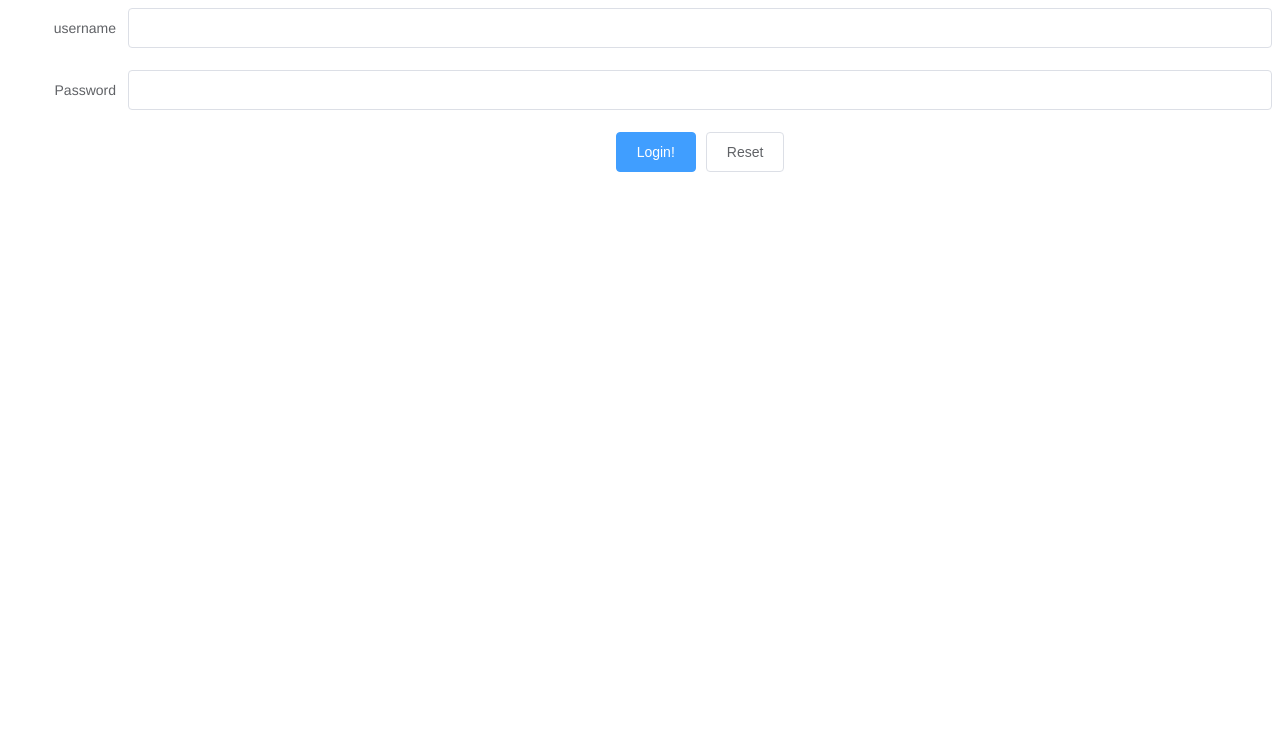
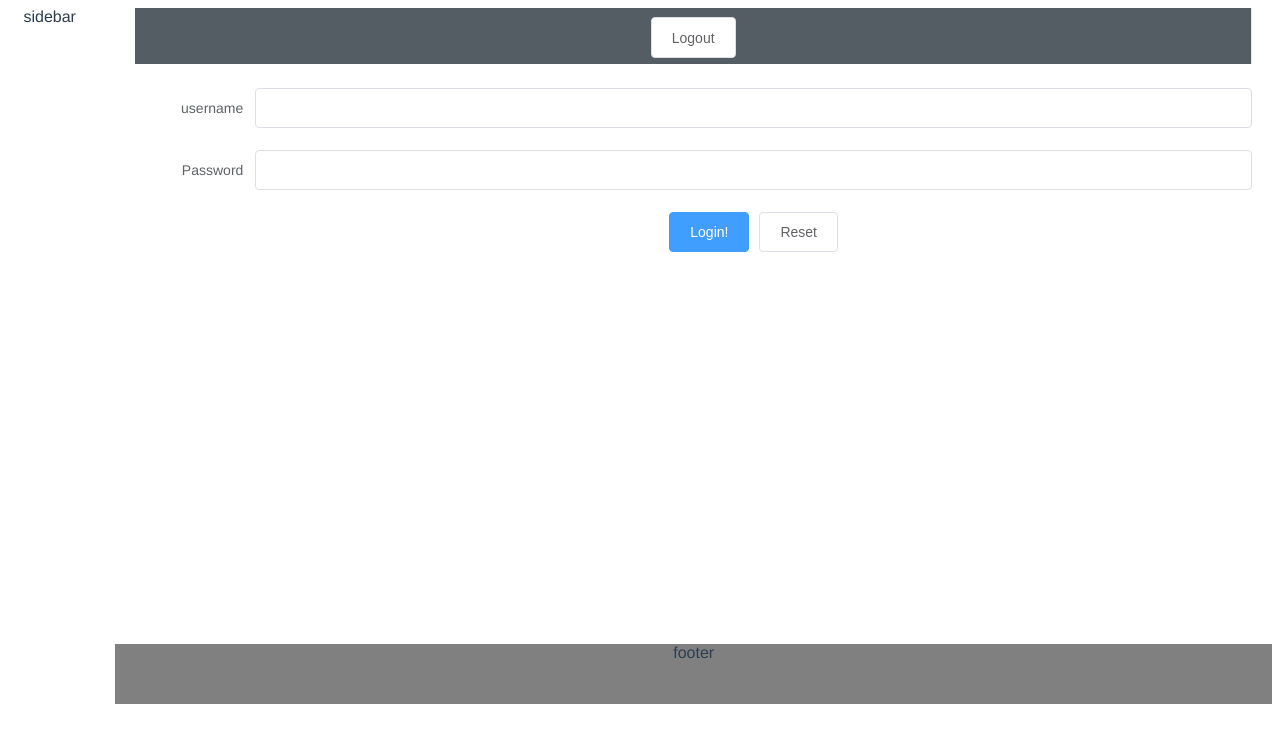
Before and after one commit to tranthanhhieuthao/OrderNetGame, a Vue app: page /login in a window 1280 px wide. Shown: the top 742 px of the page. Built offline with nearby package versions, Linux system fonts and the light colour scheme.

Commit message:
phan trang

```diff
--- a/package.json
+++ b/package.json
@@ -21,7 +21,7 @@
     "@vue/cli-plugin-eslint": "~4.3.0",
     "@vue/cli-plugin-router": "~4.3.0",
     "@vue/cli-plugin-vuex": "~4.3.0",
-    "@vue/cli-service": "~4.3.0",
+    "@vue/cli-service": "^4.3.1",
     "babel-eslint": "^10.1.0",
     "eslint": "^6.8.0",
     "eslint-plugin-vue": "^6.2.2",
--- a/src/components/login.vue
+++ b/src/components/login.vue
@@ -8,7 +8,7 @@
     <el-input v-model="login.password" autocomplete="off"></el-input>
   </el-form-item>
   <el-form-item>
-    <el-button type="primary" @click="loginNow">Login!</el-button>
+    <el-button type="primary"  @keyup.13="loginNow" @click="loginNow">Login!</el-button>
     <el-button @click="resetForm">Reset</el-button>
   </el-form-item>
 </el-form>
@@ -35,10 +35,8 @@ export default {
         loginNow() {
             firebase.auth().signInWithEmailAndPassword(this.login.username,this.login.password).then( res => {
                 console.log('success')
-                console.log(res.user.refreshToken)
-                VueCookies.set('Token', res.user.refreshToken, '1h')
-                console.log(VueCookies.get('Token'))
-                this.$router.replace('/createUser')
+                VueCookies.set('Token', res.user.xa, '2h')
+                this.$router.replace('/showUser')
             }).catch(er => console.log(er))
         },
         resetForm() {
--- a/src/components/createUser.vue
+++ b/src/components/showUser.vue
@@ -48,12 +48,20 @@
     prop="statusCurent"
      />
    </el-table>
+     <div class="block">
+    <el-pagination
+      :total="total"
+      :page.sync="rowDataQuery.page"
+      :limit.sync="rowDataQuery.size"
+      @pagination="getDataUser"
+      layout="prev, pager, next, jumper"
+    />
+  </div>
   </div>
 </template>
 
 <script>
 import firebase from 'firebase'
-import VueCookies from 'vue-cookies'
 export default {
   name: 'HelloWorld',
   props: {
@@ -66,6 +74,11 @@ export default {
     token: {
     idToken: '',
     email: ''
+  },
+  total: 0,
+  rowDataQuery: {
+    page: 1,
+    size: 10
   },
    options: [
      {
@@ -80,8 +93,7 @@ export default {
  }
   },
   mounted() {
-  if (VueCookies.get('Token') === null) this.$router.replace('/Login')
-   else this.getDataUser()
+   this.getDataUser()
   },
   methods: {
     getDataUser() {
@@ -92,6 +104,9 @@ export default {
         console.log(this.dataUser)
         this.dataUser.forEach( e => {res.forEach( re => { e.id = re.id})})
         this.convertStatus()
+        this.total = this.dataUser.length
+        console.log(this.rowDataQuery.page*this.rowDataQuery.size)
+        this.dataUser = this.dataUser.slice(((this.rowDataQuery.page-1)*this.rowDataQuery.size),this.rowDataQuery.page*this.rowDataQuery.size)
       })
     },
     convertStatus() {
--- /dev/null
+++ b/src/layout/components/Navbar.vue
@@ -0,0 +1,26 @@
+<template>
+    <div>
+<el-menu
+  background-color="#545c64"
+  text-color="#fff"
+  active-text-color="#ffd04b">
+  <el-menu-item @click="logout"><el-button>Logout</el-button></el-menu-item>
+</el-menu>
+    </div>
+</template>
+
+<script>
+import VueCookies from 'vue-cookies'
+export default {
+    methods: {
+        logout() {
+         VueCookies.set('Token',VueCookies.get('Token'), '0s')
+         this.$router.replace('/login')
+        }
+    }
+}
+</script>
+
+<style scoped>
+
+</style>
--- /dev/null
+++ b/src/layout/index.vue
@@ -0,0 +1,35 @@
+<template>
+    <div>
+        <el-row :gutter="24">
+        <el-col :span="2">
+            sidebar
+        </el-col>
+            <el-col :span="22">
+        <el-header>
+           <Navbar />
+        </el-header>
+        <el-main>
+        <app />
+        </el-main>
+        <el-footer style="background:gray;margin-top:350px;">
+            footer
+        </el-footer>
+        </el-col>
+        </el-row>
+    </div>
+</template>
+
+<script>
+import Navbar from '@/layout/components/Navbar'
+import app from '@/App'
+export default {
+    components: {
+        Navbar,
+        app
+    }
+}
+</script>
+
+<style scoped>
+
+</style>
--- a/src/router/index.js
+++ b/src/router/index.js
@@ -2,8 +2,9 @@ import Vue from 'vue'
 import VueRouter from 'vue-router'
 import Home from '../views/Home.vue'
 import register from '@/components/register'
-import login from '@/components/login'
-import createUser from '@/components/createUser'
+// import login from '@/components/login'
+import VueCookies from 'vue-cookies'
+import layout from '@/layout'
 
 Vue.use(VueRouter)
 
@@ -11,22 +12,46 @@ Vue.use(VueRouter)
   {
     path: '/',
     name: 'Home',
-    component: Home
+    component: Home,
+    meta: {
+      requiresAuth: false
+    }
   },
   {
     path: '/register',
     name: 'Register',
-    component: register
+    component: register,
+    meta: {
+      requiresAuth: false
+    }
   },
   {
-    path: '/createUser',
-    name: 'createUser',
-    component: createUser
+    path: '/showUser',
+    component: layout,
+    children: [
+      {
+        path: '/showUser',
+        name: 'showUser',
+        component: () => import('@/components/showUser'),
+        meta: {
+          requiresAuth: true
+        }
+      }
+    ]
   },
   {
     path: '/login',
-    name: 'Login',
-    component: login
+    name: 'login',
+    component: layout,
+    children: [
+      {
+        path: '/login',
+        component: () => import('@/components/login'),
+        meta: {
+          requiresAuth: false
+        }
+      }
+    ]
   },
   {
     path: '/about',
@@ -41,7 +66,16 @@ Vue.use(VueRouter)
 const router = new VueRouter({
   mode: 'history',
   base: process.env.BASE_URL,
-  routes
+  scrollBehavior: () => ({ y: 0 }),
+  routes: routes
+})
+
+router.beforeEach((to, from, next) => {
+  if(to.matched.some( record => record.meta.requiresAuth)){
+  const Token = VueCookies.get('Token')
+  if (Token === null) next('login')
+  else next()
+  } else next()
 })
 
 export default router
--- a/src/views/Home.vue
+++ b/src/views/Home.vue
@@ -6,12 +6,10 @@
 
 <script>
 // @ is an alias to /src
-import createUser from '@/components/createUser.vue'
 import register from '@/components/register'
 export default {
   name: 'Home',
   components: {
-    createUser,
     register
   }
 }
```
Also changed, not shown: src/layout/components/footer.vue (added, +13 -0 lines), 1 other file (tests, documents, lock files or other folders).
